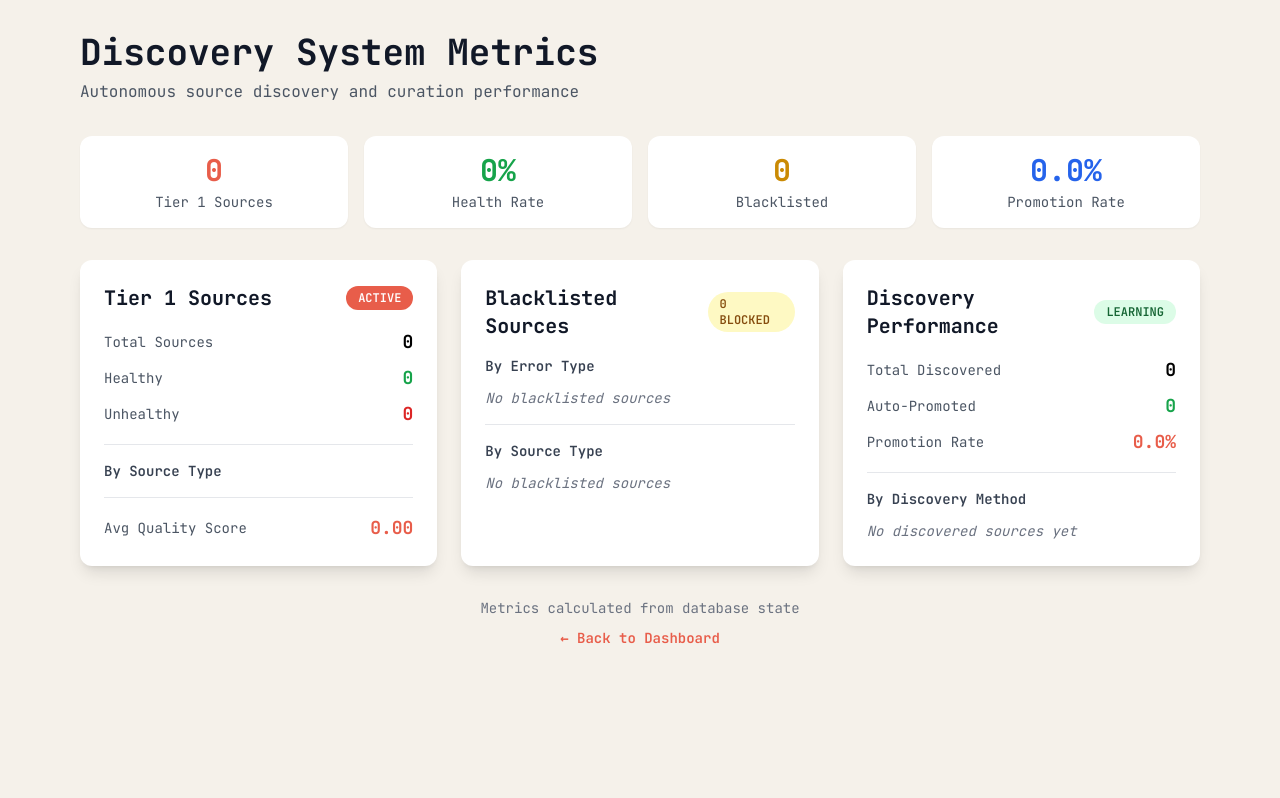
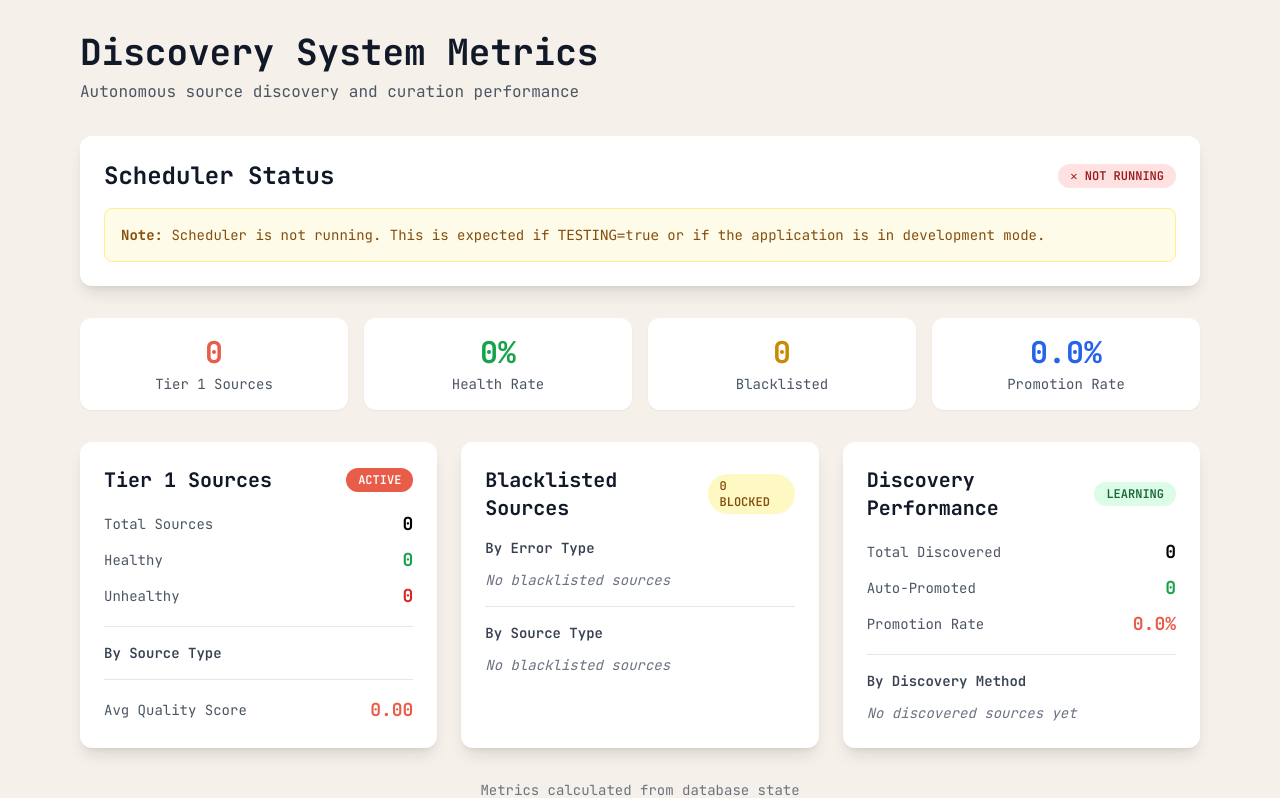
Before and after one commit to slb350/news-llama, a FastAPI app: page /metrics in a window 1280 px wide. Shown: the top 798 px of the page. Before the commit the page ends 644 px from the top, so only its background shows below. Run offline with FastAPI, Linux system fonts and the light colour scheme; some libraries are stand-ins or nearby versions.

Commit message:
fix(web): Fix multi-user file collision + add scheduler monitoring
Critical bug fix for production deployment with monitoring improvements.

File Collision Fix (Critical):
- Fixed multi-user newsletter file collisions by using GUID in filenames
- Updated llama_wrapper.py to accept guid parameter
- Updated generation_service.py to pass newsletter.guid to generation
- Old format: news-2025-10-23.html (all users overwrite)
- New format: news-2025-10-23-{guid}.html (unique per user)
- Switched to generate_newsletter_with_tier1() for Tier 1 fast path integration

Scheduler Monitoring:
- Added scheduler status display to /metrics page
- Shows all scheduled jobs with next run times and countdown
- Displays: Daily Generation, Weekly Discovery, Weekly VACUUM, Cleanup
- Added weekly database VACUUM job (Thursday 11 PM PST)
- VACUUM reclaims space from deleted records, prevents database bloat

UI/UX Improvements:
- Added favicon.ico (multi-resolution: 16x16, 32x32, 48x48)
- Added /favicon.ico route for browser compatibility
- Fixed pytz dependency issue (switched to built-in datetime.timezone)

Cleanup:
- Removed all plan*.md documentation files from project root
- Kept only production docs: README, CHANGELOG, CONTRIBUTING, CLAUDE

Testing:
- Verified scheduler executes jobs successfully (test VACUUM ran)
- Confirmed GUID-based filenames prevent collisions
- All 4 scheduled jobs running: daily generation (6 AM), weekly discovery (Sun 3 AM), weekly vacuum (Thu 11 PM), hourly cleanup
- /metrics page displays scheduler status correctly

Impact:
- Prevents data loss from file overwrites in multi-user deployments
- Enables production monitoring of scheduled jobs
- Tier 1 fast path now active (2-minute generation when coverage >= 90%)

```diff
--- a/src/web/app.py
+++ b/src/web/app.py
@@ -98,6 +98,13 @@ app.add_exception_handler(RequestValidationError, validation_exception_handler)
 # Mount static files
 static_path = Path(__file__).parent / "static"
 app.mount("/static", StaticFiles(directory=str(static_path)), name="static")
+
+# Favicon shortcut route (browsers request /favicon.ico directly)
+@app.get("/favicon.ico")
+async def favicon():
+    """Serve favicon from static directory."""
+    from fastapi.responses import FileResponse
+    return FileResponse(static_path / "favicon.ico")
 
 # Output path reference (for file serving via routes, not static mount)
 output_path = Path(__file__).parent.parent.parent / "output"
@@ -781,13 +788,63 @@ async def metrics_page(request: Request, db: Session = Depends(get_db)):
     """
     Public metrics page - no authentication required.
 
-    Shows discovery system performance stats.
+    Shows discovery system performance stats and scheduler status.
     """
     from src.web.services.discovery_metrics_service import get_all_metrics
+    from datetime import datetime, timezone
 
     metrics = get_all_metrics(db)
 
-    return templates.TemplateResponse(request, "metrics.html", {"metrics": metrics})
+    # Get scheduler status
+    scheduler_info = {
+        "running": scheduler_service.scheduler.running,
+        "jobs": []
+    }
+
+    if scheduler_service.scheduler.running:
+        for job in scheduler_service.scheduler.get_jobs():
+            job_info = {
+                "id": job.id,
+                "function": job.func.__name__,
+                "next_run": None,
+                "next_run_formatted": None,
+                "hours_until": None
+            }
+
+            if job.next_run_time:
+                # Get timezone if available (APScheduler stores timezone object)
+                if hasattr(job.trigger, "timezone"):
+                    tz = job.trigger.timezone
+                    next_run_local = job.next_run_time.astimezone(tz)
+                    tz_name = str(tz)
+                else:
+                    next_run_local = job.next_run_time.astimezone(timezone.utc)
+                    tz_name = "UTC"
+
+                job_info["next_run"] = next_run_local.isoformat()
+                job_info["next_run_formatted"] = next_run_local.strftime("%Y-%m-%d %I:%M %p %Z")
+
+                # Calculate hours until
+                now = datetime.now(timezone.utc)
+                time_until = next_run_local - now
+                job_info["hours_until"] = time_until.total_seconds() / 3600
+
+                # Get schedule description
+                if job.id == "daily_generation" and hasattr(job.trigger, "hour"):
+                    job_info["schedule"] = f"Daily at {job.trigger.hour:02d}:{job.trigger.minute:02d} {tz_name}"
+                elif job.id == "weekly_discovery" and hasattr(job.trigger, "day_of_week"):
+                    job_info["schedule"] = f"Weekly on {job.trigger.day_of_week} at {job.trigger.hour:02d}:{job.trigger.minute:02d} {tz_name}"
+                elif job.id == "rate_limiter_cleanup" and hasattr(job.trigger, "interval"):
+                    job_info["schedule"] = f"Every {job.trigger.interval}"
+                else:
+                    job_info["schedule"] = "Custom schedule"
+
+            scheduler_info["jobs"].append(job_info)
+
+    return templates.TemplateResponse(request, "metrics.html", {
+        "metrics": metrics,
+        "scheduler": scheduler_info
+    })
 
 
 @app.get("/health/scheduler")
--- a/src/web/services/llama_wrapper.py
+++ b/src/web/services/llama_wrapper.py
@@ -120,6 +120,7 @@ def generate_newsletter_with_tier1(
     output_date: date,
     newsletter_id: int = None,
     db: Session = None,
+    guid: str = None,
 ) -> str:
     """
     Generate newsletter using Tier 1 sources when available.
@@ -132,6 +133,7 @@ def generate_newsletter_with_tier1(
         output_date: Date for newsletter
         newsletter_id: Optional newsletter ID for tracking contributions
         db: Optional database session for Tier 1 access
+        guid: Optional GUID for unique filename (prevents multi-user collisions)
 
     Returns:
         Path to generated HTML file
@@ -142,7 +144,7 @@ def generate_newsletter_with_tier1(
     import asyncio
 
     try:
-        output_file = get_output_file_path(output_date)
+        output_file = get_output_file_path(output_date, guid=guid)
         ensure_output_directory(str(Path(output_file).parent))
 
         # Check Tier 1 coverage
--- a/src/web/templates/base.html
+++ b/src/web/templates/base.html
@@ -10,6 +10,7 @@
     <link rel="preconnect" href="https://fonts.gstatic.com" crossorigin>
     <link href="https://fonts.googleapis.com/css2?family=JetBrains+Mono:wght@300;400;500;600;700&display=swap" rel="stylesheet">
     <link rel="stylesheet" href="/static/styles.css">
+    <link rel="icon" type="image/x-icon" href="/static/favicon.ico">
 </head>
 <body class="min-h-screen">
     <div class="container mx-auto px-4 py-8 max-w-6xl">
--- a/src/web/templates/metrics.html
+++ b/src/web/templates/metrics.html
@@ -7,6 +7,74 @@
 <div class="mb-8">
     <h1 class="text-4xl font-bold text-gray-900 mb-2">Discovery System Metrics</h1>
     <p class="text-gray-600">Autonomous source discovery and curation performance</p>
+</div>
+
+<!-- Scheduler Status Section -->
+<div class="card-static shadow-lg p-6 mb-8">
+    <div class="flex items-center justify-between mb-4">
+        <h2 class="text-2xl font-bold text-gray-900">Scheduler Status</h2>
+        {% if scheduler.running %}
+            <span class="bg-green-100 text-green-800 px-3 py-1 rounded-full text-xs font-semibold">✓ RUNNING</span>
+        {% else %}
+            <span class="bg-red-100 text-red-800 px-3 py-1 rounded-full text-xs font-semibold">✕ NOT RUNNING</span>
+        {% endif %}
+    </div>
+
+    {% if scheduler.running %}
+        {% if scheduler.jobs %}
+            <div class="grid grid-cols-1 md:grid-cols-3 gap-4">
+                {% for job in scheduler.jobs %}
+                <div class="border border-gray-200 rounded-lg p-4 hover:border-coral transition-colors">
+                    <div class="flex items-center justify-between mb-2">
+                        <h3 class="font-semibold text-gray-900">
+                            {% if job.id == "daily_generation" %}📰 Daily Generation
+                            {% elif job.id == "weekly_discovery" %}🔍 Weekly Discovery
+                            {% elif job.id == "weekly_vacuum" %}💾 Database VACUUM
+                            {% elif job.id == "rate_limiter_cleanup" %}🧹 Cleanup
+                            {% else %}{{ job.id }}{% endif %}
+                        </h3>
+                        {% if job.hours_until is not none %}
+                            {% if job.hours_until < 1 %}
+                                <span class="text-xs bg-yellow-100 text-yellow-800 px-2 py-1 rounded">Soon</span>
+                            {% elif job.hours_until < 24 %}
+                                <span class="text-xs bg-blue-100 text-blue-800 px-2 py-1 rounded">Today</span>
+                            {% else %}
+                                <span class="text-xs bg-gray-100 text-gray-800 px-2 py-1 rounded">Scheduled</span>
+                            {% endif %}
+                        {% endif %}
+                    </div>
+
+                    {% if job.schedule %}
+                        <div class="text-sm text-gray-600 mb-2">{{ job.schedule }}</div>
+                    {% endif %}
+
+                    {% if job.next_run_formatted %}
+                        <div class="text-xs text-gray-500 mb-1">Next run: {{ job.next_run_formatted }}</div>
+                        {% if job.hours_until is not none %}
+                            <div class="text-xs text-gray-500">
+                                {% if job.hours_until < 24 %}
+                                    In {{ "%.1f"|format(job.hours_until) }} hours
+                                {% else %}
+                                    In {{ "%.1f"|format(job.hours_until / 24) }} days
+                                {% endif %}
+                            </div>
+                        {% endif %}
+                    {% else %}
+                        <div class="text-xs text-gray-400 italic">Not scheduled</div>
+                    {% endif %}
+                </div>
+                {% endfor %}
+            </div>
+        {% else %}
+            <div class="text-sm text-gray-500 italic">No scheduled jobs</div>
+        {% endif %}
+    {% else %}
+        <div class="bg-yellow-50 border border-yellow-200 rounded-lg p-4">
+            <p class="text-sm text-yellow-800">
+                <strong>Note:</strong> Scheduler is not running. This is expected if <code>TESTING=true</code> or if the application is in development mode.
+            </p>
+        </div>
+    {% endif %}
 </div>
 
 <!-- Summary Stats Bar -->
```
Also changed, not shown: src/web/services/generation_service.py (+9 -5 lines), src/web/services/scheduler_service.py (+58 -0 lines), src/web/static/favicon.ico (added).
